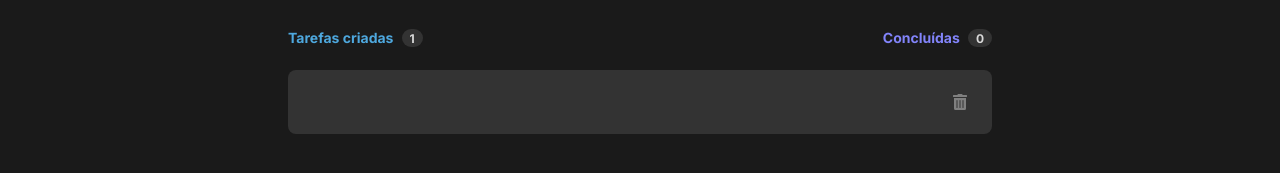
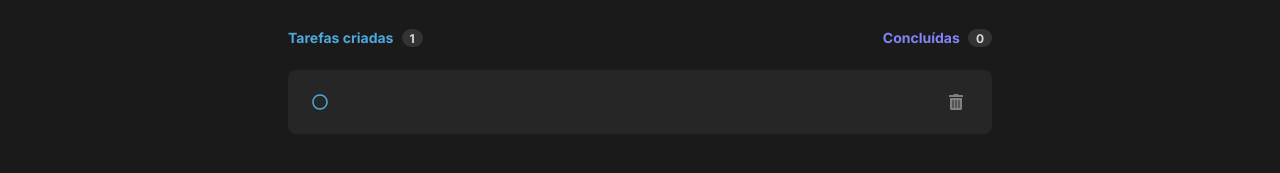
Before and after one commit to zacrodrigues/desafio-ignite-reactjs-2022-todo-list, a React (Vite) app: page / in a window 1280 px wide. Both pictures are taken after a click on the button "Criar". Shown: the part 253-426 px from the top of the page. Built offline with nearby package versions, Linux system fonts and the light colour scheme.

Commit message:
Finalizando estilização do componente de tarefas

```diff
--- a/src/components/Task/index.tsx
+++ b/src/components/Task/index.tsx
@@ -1,4 +1,4 @@
-import { FaTrashAlt } from 'react-icons/fa';
+import { FaTrashAlt, FaRegCircle, FaCheckCircle } from 'react-icons/fa';
 
 import styles from './styles.module.css'
 
@@ -11,8 +11,9 @@ interface TaskProps {
 export function Task({ task, isCompleted, handleDeleteTask }: TaskProps) {
   return (
     <div className={styles.task}>
+      <FaRegCircle className={styles.unchekedIcon} />
       <p>{task}</p>
-      <FaTrashAlt onClick={() => handleDeleteTask(task)} />
+      <FaTrashAlt className={styles.deleteIcon} onClick={() => handleDeleteTask(task)} />
     </div>
   )
 }
--- a/src/components/Task/styles.module.css
+++ b/src/components/Task/styles.module.css
@@ -1,17 +1,38 @@
 .task {
-  background: var(--gray-400);
+  background: var(--gray-500);
   border-radius: 8px;
   padding: 1.5rem;
-  display: flex;
-  align-items: flex-start;
-  justify-content: space-between;
+  display: grid;
+  grid-template-areas: 'checkIcon task deleteIcon';
+  grid-template-columns: 20px 1fr 20px;
+  gap: 0.8rem;
+  font-size: 1rem;
 }
 
-.task svg {
+.task + .task {
+  margin-top: 1rem;
+}
+
+.border {
+  border: 1px solid var(--gray-400)
+}
+
+.unchekedIcon {
+  color: var(--blue);
+  grid-area: checkIcon;
+}
+
+.task p {
+  margin-top: -0.123rem;
+  grid-area: task;
+}
+
+.deleteIcon {
   color: var(--gray-300);
   transition: color 0.2s;
+  grid-area: deleteIcon;
 }
 
-.task svg:hover {
+.deleteIcon:hover {
   color: var(--danger)
 }
```
